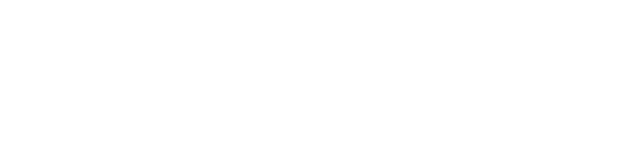
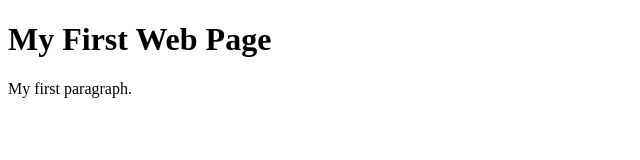
Before and after one commit to mdenitti/groepswerk1, a plain HTML site: page index.html in a window 1280 px wide. Shown: the whole page, without its empty margins (0-640 px from the left). Drawn offline with Linux system fonts and the light colour scheme.

Commit message:
added H tags

```diff
--- a/index.html
+++ b/index.html
@@ -7,6 +7,9 @@
     <title>Document</title>
 </head>
 <body>
-    <div class="container"></div>
+    <div class="container">
+        <h1>My First Web Page</h1>
+        <p>My first paragraph.</p>
+    </div>
 </body>
 </html>
```
